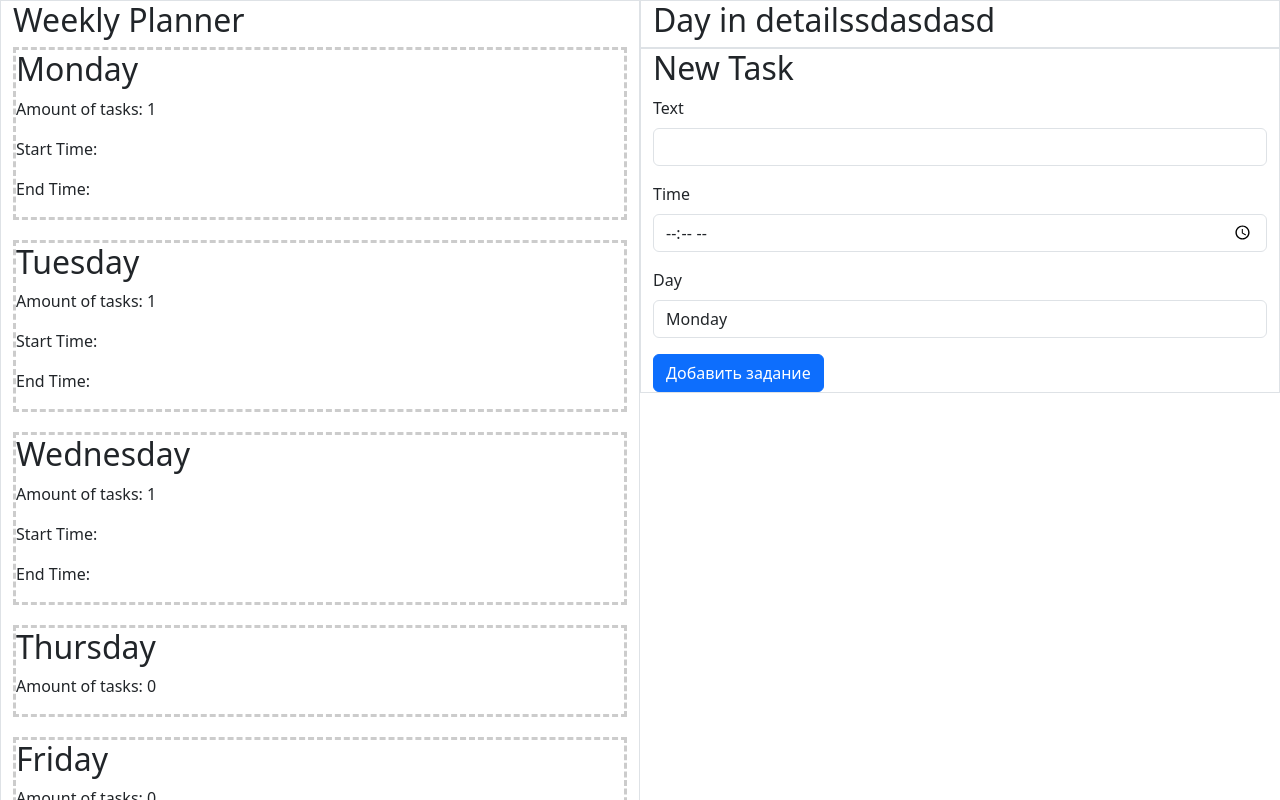
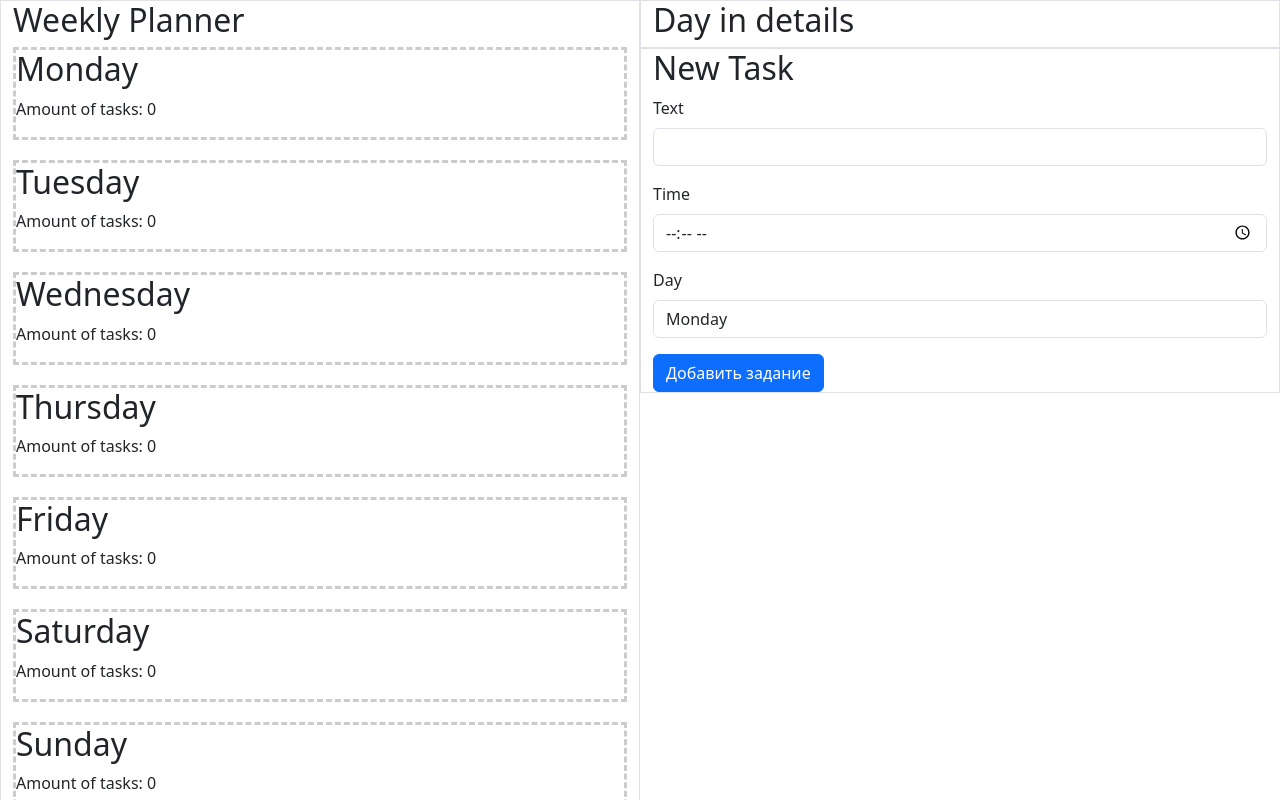
Before and after one commit to Mat203/wt_12_talalaievskiy, a React (Create React App) app: page / in a window 1280 px wide. Shown: the top 800 px of the page. Built offline with nearby package versions, Linux system fonts and the light colour scheme.

Commit message:
ExpandedDay works properly

```diff
--- a/src/App.js
+++ b/src/App.js
@@ -20,7 +20,7 @@ function App() {
             <div className="col-md-6">
               <div className="row">
                 <div className="col-md-12 border">
-                  <h2>Day in detailssdasdasd</h2>
+                  <h2>Day in details</h2>
                   {selectedDay && <DayExpanded />}
                 </div>
               </div>
--- a/src/components/NewTaskForm.js
+++ b/src/components/NewTaskForm.js
@@ -1,8 +1,9 @@
-import React, { useState } from 'react';
-import { useContext } from 'react';
-import { SelectedDayContext } from './Week';
+// NewTaskForm.js
+import React, { useState, useContext } from 'react';
+import { SelectedDayContext, TasksContext } from './Week';
 
-const NewTaskForm = ({ setTasks }) => {
+const NewTaskForm = () => {
+    const { tasks, setTasks } = useContext(TasksContext);
     const { selectedDay } = useContext(SelectedDayContext);
     const days = ['Monday', 'Tuesday', 'Wednesday', 'Thursday', 'Friday', 'Saturday', 'Sunday'];
 
--- a/src/components/Task.js
+++ b/src/components/Task.js
@@ -1,12 +1,10 @@
 import React from 'react';
 
-const Task = ({ title, description, startTime, endTime }) => {
+const Task = ({ text, time }) => {
     return (
-        <div className="task-container">
-            <h3>{title}</h3>
-            <p>{description}</p>
-            <p>Start Time: {startTime}</p>
-            <p>End Time: {endTime}</p>
+        <div className="task">
+            <h3>{text}</h3>
+            <p>{time}</p>
         </div>
     );
 };
--- a/src/components/Week.js
+++ b/src/components/Week.js
@@ -6,15 +6,10 @@ export const TasksContext = createContext();
 
 const Week = () => {
     const { setSelectedDay } = useContext(SelectedDayContext);
-    const [tasks, setTasks] = useState([
-        { text: 'Task 1', time: '10:00', day: 'Monday' },
-        { text: 'Task 2', time: '11:00', day: 'Tuesday' },
-        { text: 'Task 3', time: '12:00', day: 'Wednesday' },
-    ]);
+    const { tasks, setTasks } = useContext(TasksContext);
     const days = ['Monday', 'Tuesday', 'Wednesday', 'Thursday', 'Friday', 'Saturday', 'Sunday'];
 
     return (
-        <TasksContext.Provider value={{ tasks, setTasks }}>
         <div className="week-container">
             {days.map((day, index) => (
                 <div key={index}>
@@ -22,8 +17,8 @@ const Week = () => {
                 </div>
             ))}
         </div>
-        </TasksContext.Provider>
     );
 };
 
+
 export default Week;
```
Lines whose indentation alone changed are shown as unchanged.
